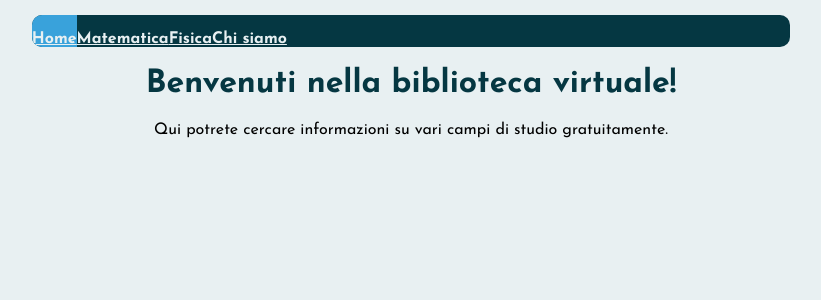
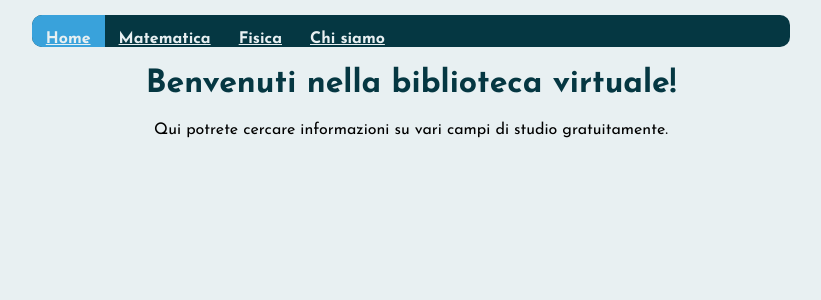
Before and after one commit to neogauss7/Bilbiolteca_digitale, a PHP site: page / in a window 1280 px wide. Shown: the top 300 px of the page, without its empty margins (229-1050 px from the left). Run offline with PHP 8.4, Linux system fonts and the light colour scheme.

Commit message:
Update style.css

```diff
--- a/style.css
+++ b/style.css
@@ -39,8 +39,8 @@ li {
     color: rgb(232, 240, 242);
     font-family: bold;
     text-align: center;
-    padding-left: auto;
-    padding-right: auto;
+    padding-left: 14px;
+    padding-right: 14px;
     padding-top: 16px;
     padding-bottom: 16px:
     text-decoration: none;
```
